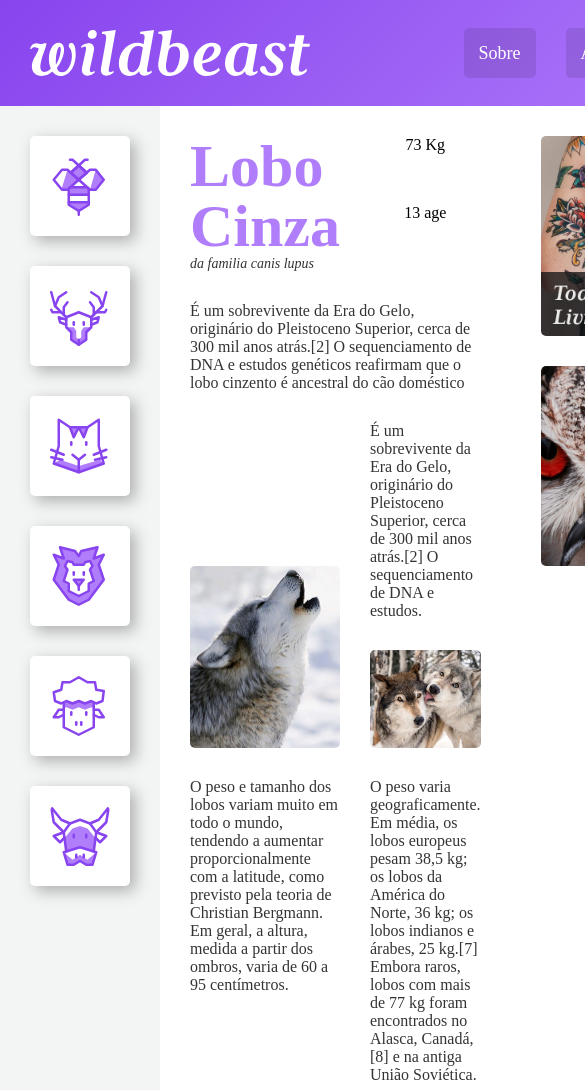
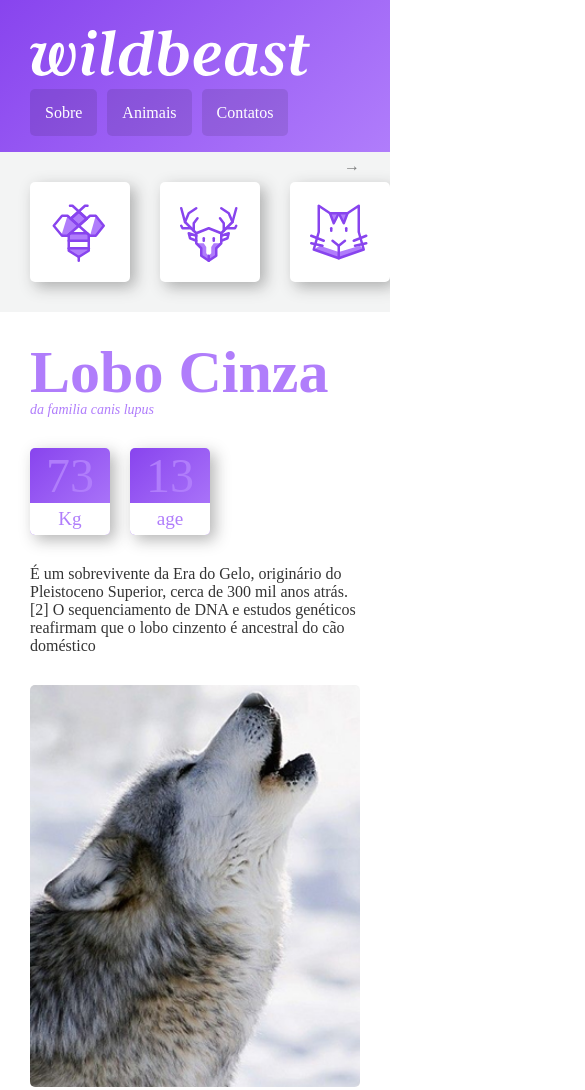
Before and after one commit to jeferson1502/html-css, a plain HTML site: page exercicios/Css Grid Layout/Projeto WildBeast/index.html in a window 390 px wide. Shown: the top 1090 px of the page, 585 px wide, since content can reach past the window. Drawn offline with Linux system fonts and the light colour scheme.

Commit message:
projeto concluido

```diff
--- a/exercicios/Css Grid Layout/Projeto WildBeast/index.html
+++ b/exercicios/Css Grid Layout/Projeto WildBeast/index.html
@@ -10,7 +10,7 @@
 
     <div class="container">
         <header class="header">
-            <img src="imagens/wildbeast.svg" alt="">
+            <img src="imagens/wildbeast.svg" alt="" class="logo">
             <nav>
                 <ul class="links">
                     <li><a href="#">Sobre</a></li>
@@ -54,18 +54,18 @@
                 <p class="col-wide">É um sobrevivente da Era do Gelo, originário do Pleistoceno Superior, cerca de 300 mil anos atrás.[2] O sequenciamento de DNA e estudos genéticos reafirmam que o lobo cinzento é ancestral do cão doméstico</p>
 
                 <img src="imagens/wolf1.jpg" alt="" id="img1">
-                <p>É um sobrevivente da Era do Gelo, originário do Pleistoceno Superior, cerca de 300 mil anos atrás.[2] O sequenciamento de DNA e estudos.</p>
+                <p class="pcolor">É um sobrevivente da Era do Gelo, originário do Pleistoceno Superior, cerca de 300 mil anos atrás.[2] O sequenciamento de DNA e estudos.</p>
                 <img src="imagens/wolf2.jpg" alt="" id="img2">
 
                 <p>O peso e tamanho dos lobos variam muito em todo o mundo, tendendo a aumentar proporcionalmente com a latitude, como previsto pela teoria de Christian Bergmann. Em geral, a altura, medida a partir dos ombros, varia de 60 a 95 centímetros.</p>
 
                 <p>O peso varia geograficamente. Em média, os lobos europeus pesam 38,5 kg; os lobos da América do Norte, 36 kg; os lobos indianos e árabes, 25 kg.[7] Embora raros, lobos com mais de 77 kg foram encontrados no Alasca, Canadá,[8] e na antiga União Soviética.</p>
 
-                <blockquote class="col-wide" class="citação">
+                <blockquote class="col-wide citacao">
                     <p>“Há algo no uivar do lobo que tira um homem do aqui e agora e o transporta para uma floresta da mente.”</p>
                 </blockquote>
 
-                <ul>
+                <ul class="atributos">
                     <li>Surgiu: 12.000 anos</li>
                     <li>Tipo: Mamífero</li>
                     <li>Idade Média: 13 anos </li>
@@ -74,7 +74,7 @@
                     <li>Família: Lupus</li>
                 </ul>
 
-                <div>
+                <div class="informacoes">
                     <p>É um sobrevivente da Era do Gelo, originário do Pleistoceno Superior, cerca de 300 mil anos atrás.[2] O sequenciamento de DNA e estudos genéticos reafirmam que o lobo cinzento é ancestral do cão doméstico.</p>
                     <p>É um sobrevivente da Era do Gelo, originário do Pleistoceno Superior, cerca de 300 mil anos atrás.[2] O sequenciamento de DNA e estudos genéticos reafirmam que o lobo cinzento é ancestral do cão doméstico.</p>
                 </div>
--- a/exercicios/Css Grid Layout/Projeto WildBeast/style.css
+++ b/exercicios/Css Grid Layout/Projeto WildBeast/style.css
@@ -26,6 +26,32 @@ a{
     "header header header"
     "sidenav main ad"
     "footer footer footer";
+}
+
+@media (max-width: 1200px){
+
+    .container{
+        grid-template-areas:
+        "header header header"
+        "sidenav main main"
+        "sidenav ad ad"
+        "footer footer footer"
+        ;
+    }
+}
+
+@media (max-width: 700px){
+
+    .container{
+        grid-template-columns: 100%;
+        grid-template-areas:
+        "header"
+        "sidenav"
+        "main"
+        "ad"
+        "footer";
+    }
+
 }
 
 /* HEADER */
@@ -59,8 +85,6 @@ header a{
     color: white;
     border-radius: 5px;
     font-size: 18px;
-
-
 }
 
 header a:hover{
@@ -71,6 +95,26 @@ header a:hover{
 
 header li + li{
     margin-left: 30px;
+}
+
+@media (max-width: 700px){
+
+    .header{
+        grid-template-columns: auto;
+    }
+
+    .logo{
+        margin-bottom: 28px;
+    }
+
+    .header li a{
+        font-size: 1em;
+    }
+
+    .header li + li{
+        margin-left: 10px;
+    }
+
 }
 
 /* SIDE NAV */
@@ -96,6 +140,53 @@ header li + li{
 .sidenav li a:hover{
     background-color: #b07dfb;
     transition: .25s ease-out;
+}
+
+@keyframes seta{
+    from{
+        right: 30px;
+    }
+
+    to{
+        right: 20px;
+    }
+
+}
+
+@media (max-width: 700px){
+
+    .sidenav{
+        position: relative;
+        overflow-x: auto;
+        -webkit-overflow-scrolling: touch;
+        -ms-overflow-style: -ms-autohiding-scrollbar;
+    }
+
+    .sidenav::after{
+        position: absolute;
+        top: 5px;
+        right: 30px;
+        content: '→';
+        color: rgba(0, 0, 0, .5);
+        animation: seta .5s ease-in 0s infinite alternate;
+    }
+
+    .sidenav ul{
+        display: flex;
+    }
+
+    .sidenav li{
+        flex: 1 0 60px;
+    }
+
+    .sidenav{
+        padding: 0 30px;
+    }
+
+    .sidenav li a{
+        margin: 30px 30px 30px 0;
+    }
+
 }
 
 /* CONTENT */
@@ -127,6 +218,47 @@ main p{
     color: rgba(0, 0, 0, .8);
 }
 
+.pcolor{
+    color: #a069f3;
+    font-size: 0.875em;
+    max-width: 22em;
+    line-height: 23px;
+}
+
+.citacao, .atributos{
+    align-self: start;
+    background-image: linear-gradient(135deg, #8844ee, #b07dfb);
+    border-radius: 3px;
+    box-shadow: 5px 5px 15px 0px rgba(44, 44, 44, .35);
+    padding: 30px;
+}
+
+.citacao > p{
+    color: white;
+    font-size: 1.4em;
+    font-style: italic;
+    text-align: center;
+    max-width: 400px;
+    margin: 0 auto;
+}
+
+.atributos li{
+    color: white;
+    font-size: 1.125em;
+    font-family: 'Courier New', Courier, monospace;
+    padding: 15px;
+}
+
+.atributos li + li{
+    border-top: 1px solid #b07dfb;
+}
+
+@media (max-width: 600px){
+    .main{
+        grid-template-columns: auto;
+    }
+}
+
 /* TíTulo */
 
 .titulo{
@@ -142,22 +274,47 @@ main p{
 .titulo p{
     font-size: 0.875em;
     font-style: italic;
+    color: #b07dfb;
 }
 
-
-
-
-.info{
-    display: grid;
-    justify-items: center;
+.informacoes p + p{
+    margin-top: 30px;
 }
 
+/* Infos */
 
+    .info{
+        display: flex;
+        align-items: flex-start;
+    }
 
+    .info > div:first-child{
+        margin-right: 20px;
+    }
 
+    .info > div{
+        background-image: linear-gradient(135deg, #8844ee, #b07dfb);
+        width: 80px;
+        border-radius: 5px;
+        color: #b07dfb;
+        text-align: center;
+        box-shadow: 5px 5px 15px 0px rgba(44, 44, 44, .35);
+    }
 
+    .numero{
+        font-size: 3em;
+    }
 
+    .info span{
+        display: block;
+    }
 
+    .rotulo{
+        background: white;
+        font-size: 1.2em;
+        border-radius: 0 0 5px 5px;
+        padding: 5px 0;
+    }
 
 /* ANÚNCIOS */
 
```
